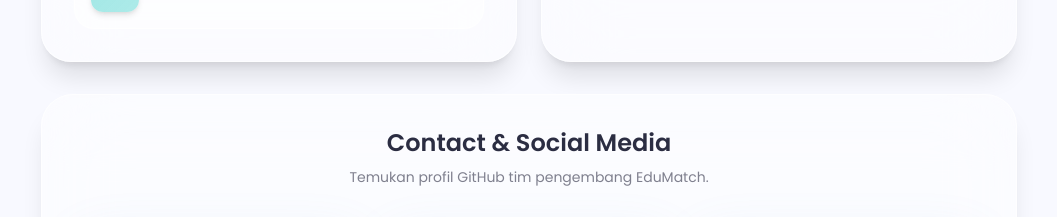
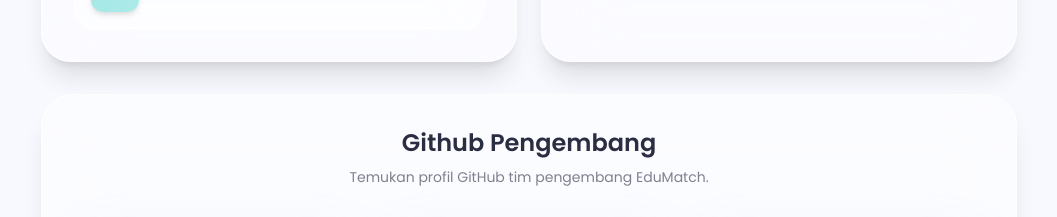
Before and after one commit to 025-Rifda/Edumatch, a React (Vite) app: page /developer in a window 1280 px wide. Shown: the part 998-1215 px from the top of the page, without its empty margins (111-1168 px from the left). Built offline with nearby package versions, Linux system fonts and the light colour scheme.

Commit message:
edit lagi

```diff
--- a/src/app/pages/DeveloperPage.tsx
+++ b/src/app/pages/DeveloperPage.tsx
@@ -285,7 +285,7 @@
         >
           <div className="mb-8 text-center">
             <h3 className="text-2xl font-semibold text-[#2B2D42]">
-              Contact & Social Media
+              Github Pengembang
             </h3>
             <p className="mt-2 text-sm text-[#2B2D42]/60">
               Temukan profil GitHub tim pengembang EduMatch.
```
